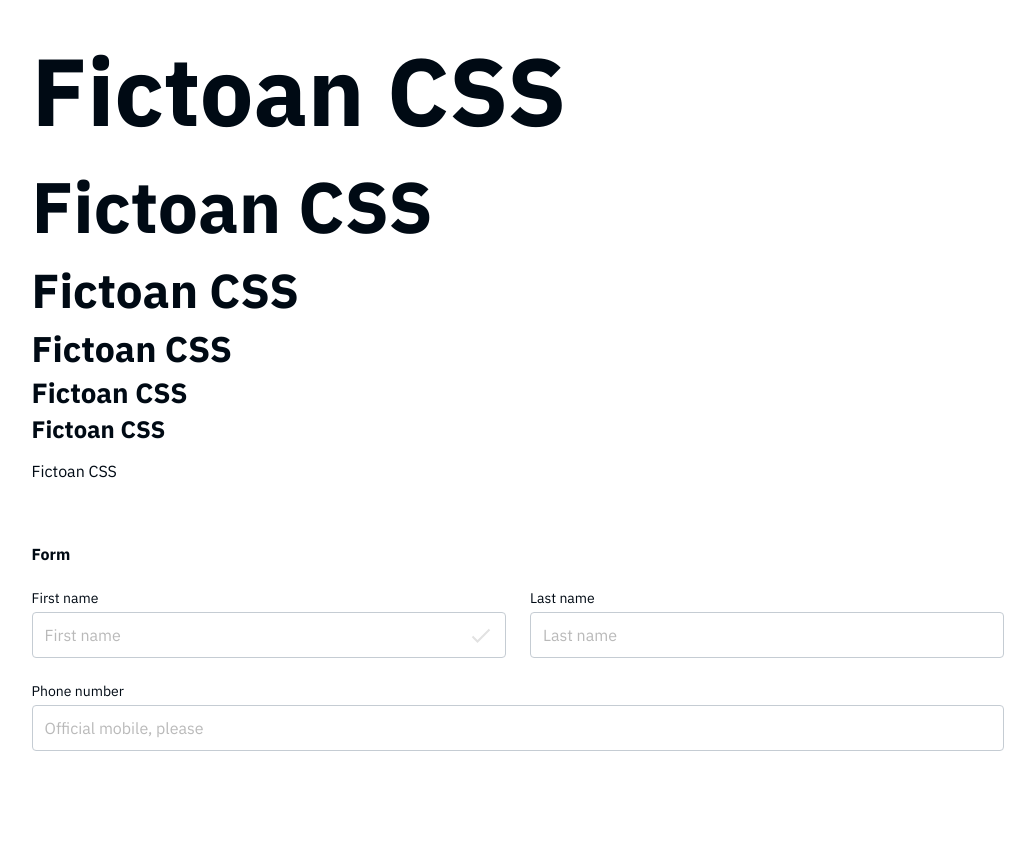
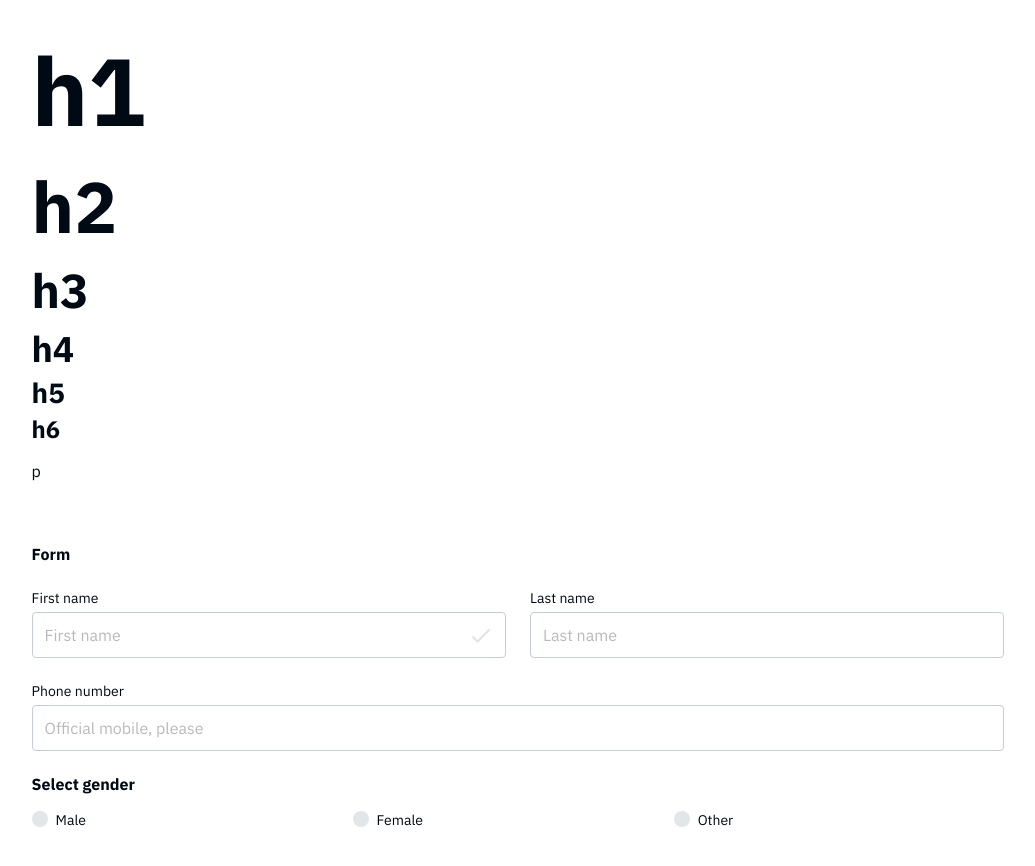
Before and after one commit to fictoan/fictoan-css, a website: page src/index.html in a window 1280 px wide. Shown: the whole page, without its empty margins (122-1157 px from the left). Before the commit the page ends 800 px from the top, so only its background shows below. Drawn offline with Linux system fonts and the light colour scheme.

Commit message:
Add input type radio styles

```diff
--- a/src/index.html
+++ b/src/index.html
@@ -17,13 +17,13 @@
             data-tabLS-span="16"
             data-mobile-span="18"
         >
-            <h1>Fictoan CSS</h1>
-            <h2>Fictoan CSS</h2>
-            <h3>Fictoan CSS</h3>
-            <h4>Fictoan CSS</h4>
-            <h5>Fictoan CSS</h5>
-            <h6>Fictoan CSS</h6>
-            <p>Fictoan CSS</p>
+            <h1>h1</h1>
+            <h2>h2</h2>
+            <h3>h3</h3>
+            <h4>h4</h4>
+            <h5>h5</h5>
+            <h6>h6</h6>
+            <p>p</p>
         </div>
     </div>
 
@@ -49,6 +49,27 @@
                     <input id="phone-number" placeholder="Official mobile, please">
                     <label for="phone-number">Phone number</label>
                 </div>
+
+                <div class="radio-group">
+                    <p class="group-title">Select gender</p>
+
+                    <div class="radio-items-wrapper" data-align="horizontal">
+                        <div class="radio-item">
+                            <input id="male" type="radio" name="gender" value="male">
+                            <label for="male">Male</label>
+                        </div>
+
+                        <div class="radio-item">
+                            <input id="female" type="radio" name="gender" value="female">
+                            <label for="female">Female</label>
+                        </div>
+
+                        <div class="radio-item">
+                            <input id="other" type="radio" name="gender" value="other">
+                            <label for="other">Other</label>
+                        </div>
+                    </div>
+                </div>
             </form>
         </div>
     </div>
--- a/src/styles/form/radio-button.css
+++ b/src/styles/form/radio-button.css
@@ -1,8 +1,4 @@
-input[type="radio"] {
-    display      : inline-flex;
-    margin-right : 24px;
-    width        : auto;
-}
+.radio-item > input[type="radio"] + label { order : unset; }
 
 /*  The grey outer circle  */
 input[type="radio"] + label::before {
@@ -14,7 +10,7 @@ input[type="radio"] + label::before {
     background    : var(--radio-button-bg-colour-default);
 }
 
-input[type="radio"]:hover label::before { background : var(--radio-button-bg-colour-hover); }
+input[type="radio"]:hover + label::before { background : var(--radio-button-bg-colour-hover); }
 
 /*  The white inner circle  */
 input[type="radio"] + label::after {
@@ -33,21 +29,21 @@ input[type="radio"]:checked + label::before {
 
 input[type="radio"]:checked + label::after { opacity : 1; }
 
-input[type="radio"]:only-of-type { margin-right : 0; }
+/*input[type="radio"]:only-of-type { margin-right : 0; }*/
 
 input[type="radio"] + label {
-      display        : inline-block;
+    display        : inline-flex;
     position       : relative;
     font-family    : var(--raadio-button-font-family);
     color          : var(--raadio-button-text-colour);
     cursor         : pointer;
     vertical-align : middle;
-      line-height    : 1.1;
-      padding-left   : 8px;
+    line-height    : unset;
+    padding-left   : 24px;
 }
 
-input[type="radio"]::before,
-input[type="radio"]::after {
+input[type="radio"] + label::before,
+input[type="radio"] + label::after {
     display    : inline-block;
     position   : absolute;
     content    : "";
@@ -63,9 +59,45 @@ input[type="radio"]:disabled + label::before {
     box-shadow     : inset 0 2px 8px -2px rgba(0, 0, 0, 0.24);
 }
 
-input[type="radio"]:disabled         + label,
-input[type="radio"]:disabled:checked + label  {
+input[type="radio"]:disabled + label,
+input[type="radio"]:disabled:checked + label {
     pointer-events : none;
     cursor         : default;
     opacity        : 0.24;
 }
+
+.radio-group {
+    display        : flex;
+    flex-direction : column;
+}
+
+.radio-group .group-title {
+    font-weight : 600;
+    margin      : 0 0 16px 0;
+}
+
+.radio-items-wrapper {
+    display        : flex;
+    flex-direction : column;
+}
+
+.radio-items-wrapper[data-align="horizontal"] { flex-direction : row; }
+
+.radio-items-wrapper[data-align="horizontal"] .radio-item {
+    flex-direction  : row;
+    min-width       : 33%;
+    justify-content : space-between;
+}
+
+.radio-items-wrapper[data-align="horizontal"] .radio-item label {
+    word-break : break-word;
+    word-wrap  : break-word;
+}
+
+.radio-group .radio-item { margin-bottom : 16px; }
+
+@media screen and (max-width : 520px) {
+    .radio-group[data-align="horizontal"] .radio-item {}
+}
+
+.radio-item label { font-size : var(--input-label-text-size); }
```
Lines whose indentation alone changed are shown as unchanged.
